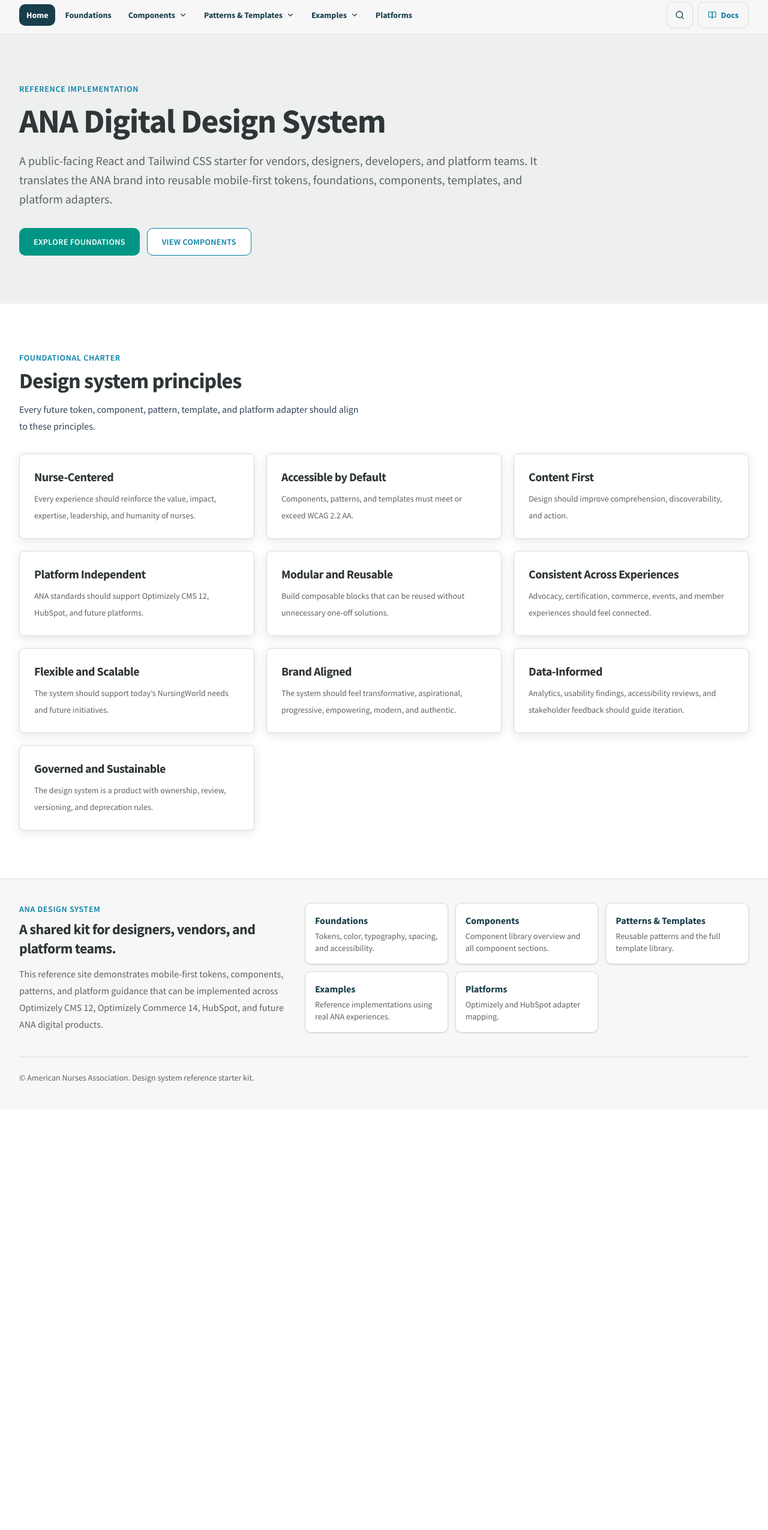
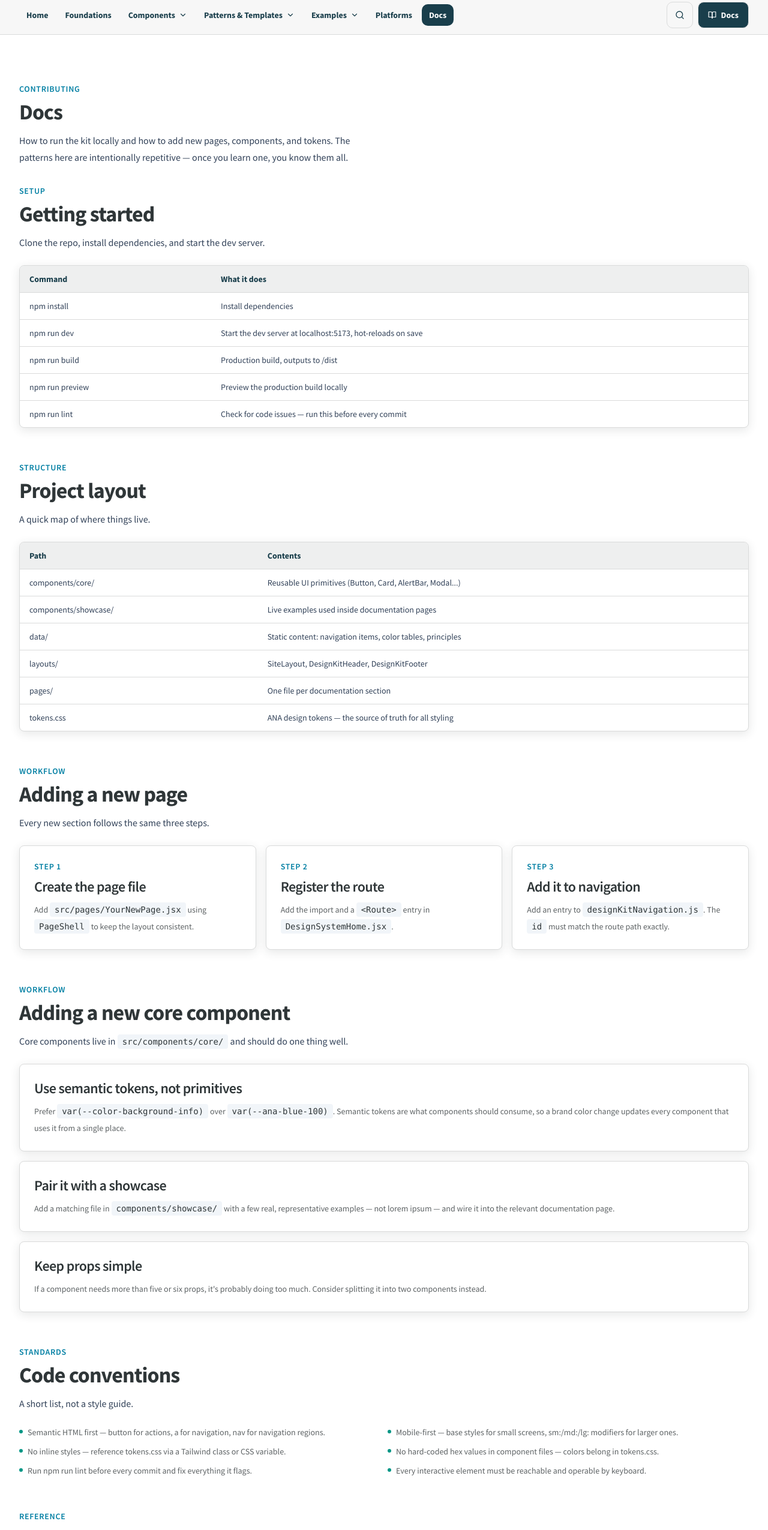
Before and after one commit to machoindustries/ana-design-system, a React (Vite) app: page /docs in a window 1280 px wide. Before the commit this address led to /. Shown: the part 140-2690 px from the top of the page at 60% size. Before the commit the page ends 1990 px from the top, so only its background shows below. Built offline with nearby package versions, Linux system fonts and the light colour scheme.

Commit message:
Populating docs

```diff
--- a/package.json
+++ b/package.json
@@ -1,6 +1,6 @@
 {
   "name": "ana-digital-design-system",
-  "version": "0.2.6",
+  "version": "0.2.7",
   "private": true,
   "description": "ANA Digital Design System reference site built with React, Vite, and Tailwind CSS v4.",
   "type": "module",
--- a/src/data/designKitNavigation.js
+++ b/src/data/designKitNavigation.js
@@ -99,6 +99,11 @@
     label: 'Platforms',
     description: 'Optimizely and HubSpot adapter mapping.',
   },
+  {
+    id: 'docs',
+    label: 'Docs',
+    description: 'Setup, project structure, and how to add pages, components, and tokens.',
+  },
 ]
 
 /**
--- a/src/layouts/DesignKitHeader.jsx
+++ b/src/layouts/DesignKitHeader.jsx
@@ -189,12 +189,14 @@
                 <FiSearch aria-hidden="true" />
               </button>
 
-              <a
-                href="/"
-                className="hidden min-h-11 items-center gap-2 rounded-button border border-[var(--color-border-default)] px-4 text-sm font-bold no-underline hover:bg-surface-muted md:inline-flex"
+              <button
+                type="button"
+                onClick={() => navigate('docs')}
+                className={`hidden min-h-11 items-center gap-2 rounded-button border border-[var(--color-border-default)] px-4 text-sm font-bold transition md:inline-flex
+                  ${activePage === 'docs' ? 'bg-ana-navy text-white' : 'text-ana-navy hover:bg-surface-muted'}`}
               >
                 <FiBookOpen aria-hidden="true" /> Docs
-              </a>
+              </button>
 
               <button
                 type="button"
--- a/src/pages/DesignSystemHome.jsx
+++ b/src/pages/DesignSystemHome.jsx
@@ -13,6 +13,7 @@
 import { ContentHubExamplePage } from './ContentHubExamplePage'
 import { NursesWeek26Page } from './NursesWeek26Page'
 import { PlatformsPage } from './PlatformsPage'
+import { DocsPage } from './DocsPage'
 
 export function DesignSystemHome() {
   return (
@@ -32,6 +33,7 @@
           <Route path="examples" element={<ContentHubExamplePage />} />
           <Route path="examples/nurses-week-2026" element={<NursesWeek26Page />} />
           <Route path="platforms" element={<PlatformsPage />} />
+          <Route path="docs" element={<DocsPage />} />
           <Route path="*" element={<Navigate to="/" replace />} />
         </Route>
       </Routes>
--- /dev/null
+++ b/src/pages/DocsPage.jsx
@@ -0,0 +1,149 @@
+import { PageShell, SectionHeading, DataTable } from "../components/core"
+
+const commands = [
+  ['npm install', 'Install dependencies'],
+  ['npm run dev', 'Start the dev server at localhost:5173, hot-reloads on save'],
+  ['npm run build', 'Production build, outputs to /dist'],
+  ['npm run preview', 'Preview the production build locally'],
+  ['npm run lint', 'Check for code issues — run this before every commit'],
+]
+
+const folderMap = [
+  ['components/core/', 'Reusable UI primitives (Button, Card, AlertBar, Modal...)'],
+  ['components/showcase/', 'Live examples used inside documentation pages'],
+  ['data/', 'Static content: navigation items, color tables, principles'],
+  ['layouts/', 'SiteLayout, DesignKitHeader, DesignKitFooter'],
+  ['pages/', 'One file per documentation section'],
+  ['tokens.css', 'ANA design tokens — the source of truth for all styling'],
+]
+
+export function DocsPage() {
+  return (
+    <PageShell
+      eyebrow="Contributing"
+      title="Docs"
+      intro="How to run the kit locally and how to add new pages, components, and tokens. The patterns here are intentionally repetitive — once you learn one, you know them all."
+    >
+      <section>
+        <SectionHeading eyebrow="Setup" title="Getting started">
+          Clone the repo, install dependencies, and start the dev server.
+        </SectionHeading>
+        <div className="mt-6">
+          <DataTable columns={['Command', 'What it does']} rows={commands} />
+        </div>
+      </section>
+
+      <section className="mt-14">
+        <SectionHeading eyebrow="Structure" title="Project layout">
+          A quick map of where things live.
+        </SectionHeading>
+        <div className="mt-6">
+          <DataTable columns={['Path', 'Contents']} rows={folderMap} />
+        </div>
+      </section>
+
+      <section className="mt-14">
+        <SectionHeading eyebrow="Workflow" title="Adding a new page">
+          Every new section follows the same three steps.
+        </SectionHeading>
+        <div className="mt-6 grid gap-4 md:grid-cols-3">
+          <article className="ds-card">
+            <p className="ds-eyebrow">Step 1</p>
+            <h4 className="mt-2">Create the page file</h4>
+            <p className="mt-2 text-sm text-[var(--color-text-secondary)]">
+              Add <code className="ds-code">src/pages/YourNewPage.jsx</code> using{' '}
+              <code className="ds-code">PageShell</code> to keep the layout consistent.
+            </p>
+          </article>
+          <article className="ds-card">
+            <p className="ds-eyebrow">Step 2</p>
+            <h4 className="mt-2">Register the route</h4>
+            <p className="mt-2 text-sm text-[var(--color-text-secondary)]">
+              Add the import and a <code className="ds-code">&lt;Route&gt;</code> entry in{' '}
+              <code className="ds-code">DesignSystemHome.jsx</code>.
+            </p>
+          </article>
+          <article className="ds-card">
+            <p className="ds-eyebrow">Step 3</p>
+            <h4 className="mt-2">Add it to navigation</h4>
+            <p className="mt-2 text-sm text-[var(--color-text-secondary)]">
+              Add an entry to <code className="ds-code">designKitNavigation.js</code>. The{' '}
+              <code className="ds-code">id</code> must match the route path exactly.
+            </p>
+          </article>
+        </div>
+      </section>
+
+      <section className="mt-14">
+        <SectionHeading eyebrow="Workflow" title="Adding a new core component">
+          Core components live in <code className="ds-code">src/components/core/</code> and should
+          do one thing well.
+        </SectionHeading>
+        <div className="mt-6 space-y-4">
+          <article className="ds-card">
+            <h4>Use semantic tokens, not primitives</h4>
+            <p className="mt-2 text-sm text-[var(--color-text-secondary)]">
+              Prefer <code className="ds-code">var(--color-background-info)</code> over{' '}
+              <code className="ds-code">var(--ana-blue-100)</code>. Semantic tokens are what
+              components should consume, so a brand color change updates every component that
+              uses it from a single place.
+            </p>
+          </article>
+          <article className="ds-card">
+            <h4>Pair it with a showcase</h4>
+            <p className="mt-2 text-sm text-[var(--color-text-secondary)]">
+              Add a matching file in <code className="ds-code">components/showcase/</code> with a
+              few real, representative examples — not lorem ipsum — and wire it into the relevant
+              documentation page.
+            </p>
+          </article>
+          <article className="ds-card">
+            <h4>Keep props simple</h4>
+            <p className="mt-2 text-sm text-[var(--color-text-secondary)]">
+              If a component needs more than five or six props, it&apos;s probably doing too much.
+              Consider splitting it into two components instead.
+            </p>
+          </article>
+        </div>
+      </section>
+
+      <section className="mt-14">
+        <SectionHeading eyebrow="Standards" title="Code conventions">
+          A short list, not a style guide.
+        </SectionHeading>
+        <ul className="mt-6 grid gap-3 text-sm text-[var(--color-text-secondary)] sm:grid-cols-2">
+          {[
+            'Semantic HTML first — button for actions, a for navigation, nav for navigation regions.',
+            'Mobile-first — base styles for small screens, sm:/md:/lg: modifiers for larger ones.',
+            'No inline styles — reference tokens.css via a Tailwind class or CSS variable.',
+            'No hard-coded hex values in component files — colors belong in tokens.css.',
+            'Run npm run lint before every commit and fix everything it flags.',
+            'Every interactive element must be reachable and operable by keyboard.',
+          ].map(item => (
+            <li key={item} className="flex items-start gap-2">
+              <span className="mt-1.5 h-1.5 w-1.5 shrink-0 rounded-full bg-ana-green" aria-hidden="true" />
+              {item}
+            </li>
+          ))}
+        </ul>
+      </section>
+
+      <section className="mt-14">
+        <SectionHeading eyebrow="Reference" title="Further reading">
+          The full contributing guide, including detailed code examples for each step above, lives
+          in the repository root.
+        </SectionHeading>
+        <div className="mt-6">
+          <a
+            href="https://github.com/machoindustries/ana-design-system/blob/main/CONTRIBUTING.md"
+            target="_blank"
+            rel="noopener noreferrer"
+            className="ds-button ds-button-secondary inline-flex"
+          >
+            View CONTRIBUTING.md on GitHub
+          </a>
+        </div>
+      </section>
+    </PageShell>
+  )
+}
```
Also changed, not shown: 1 other file (tests, documents, lock files or other folders).
